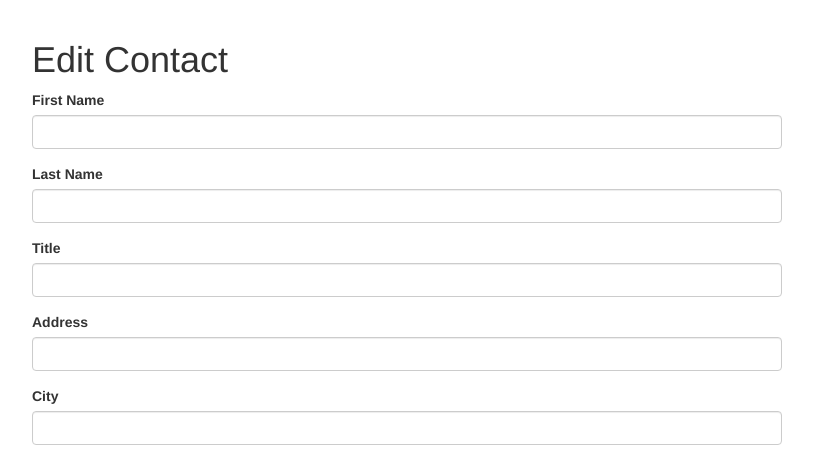
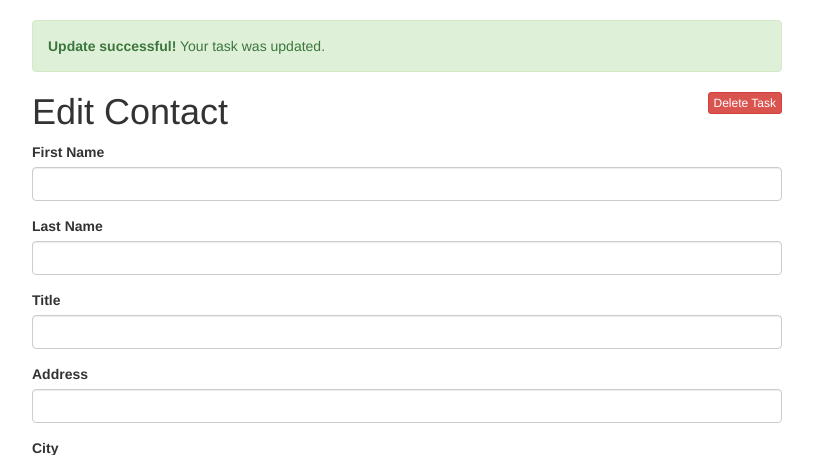
Before and after one commit to akoruth95/conatact_manager, a PHP site: the page made by edit.php in a window 1280 px wide. Shown: the part 52-507 px from the top of the page, without its empty margins (233-1046 px from the left). Run offline with PHP 8.4, Linux system fonts and the light colour scheme; data that the repository does not hold is empty.

Commit message:
Added crud alerts. Added delete functionality.

```diff
--- a/create.php
+++ b/create.php
@@ -8,7 +8,6 @@
     (:fname, :lname, :title, :address, :city, :state, :zip, :phone, :notes)
     ");
 
-    print_r($query);
 
     $query->execute(array(
       ':fname' => $_POST['fname'],
--- a/edit.php
+++ b/edit.php
@@ -10,6 +10,20 @@
    $contact = $query->fetch(PDO::FETCH_ASSOC);
 
 ?>
+
+<?php if (array_key_exists('updated', $_GET)) : ?>
+<div class="alert alert-success">
+  <p><strong>Update successful!</strong> Your task was updated.</p>
+</div>
+<?php endif; ?>
+
+<?php if (array_key_exists('created', $_GET)) : ?>
+<div class="alert alert-info">
+  <p><strong>Task created!</strong> Your task was successfully created.</p>
+</div>
+<?php endif; ?>
+
+<a href="/delete.php?id=<?= $contact['id']; ?>" class="btn btn-danger btn-xs pull-right btn-delete">Delete Task</a>
 
 <h1> Edit Contact</h1>
 <form method="POST" action="/update.php">
--- a/index.php
+++ b/index.php
@@ -5,6 +5,11 @@
 
 ?>
 
+<?php if (array_key_exists('deleted', $_GET)) : ?>
+<div class="alert alert-danger">
+  <p><strong>Task Deleted!</strong> The task was removed.</p>
+</div>
+<?php endif; ?>
 
 <?php foreach($contacts as $contact) : ?>
   <a href="/edit.php?id=<?= $contact['id']; ?>">
--- a/update.php
+++ b/update.php
@@ -17,4 +17,4 @@ $query->execute(array(
   ':id' => $_POST['id']
 ));
 
-header('Location: http://localhost:8080/index.php');
+header('Location: http://localhost:8080/edit.php?updated=true&id=' . $_POST['id']);
```
Also changed, not shown: delete.php (added, +9 -0 lines).
